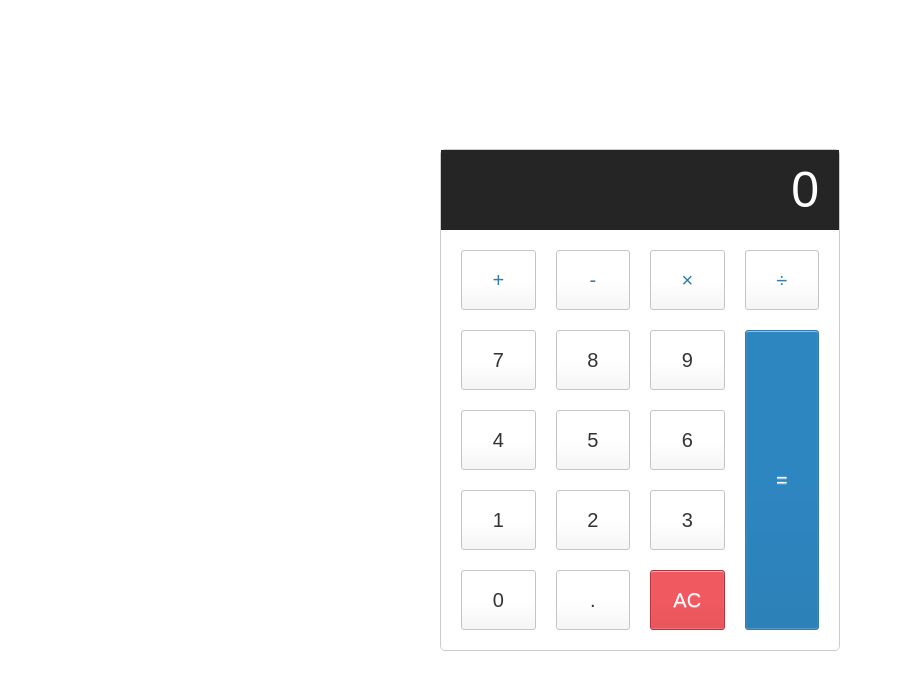
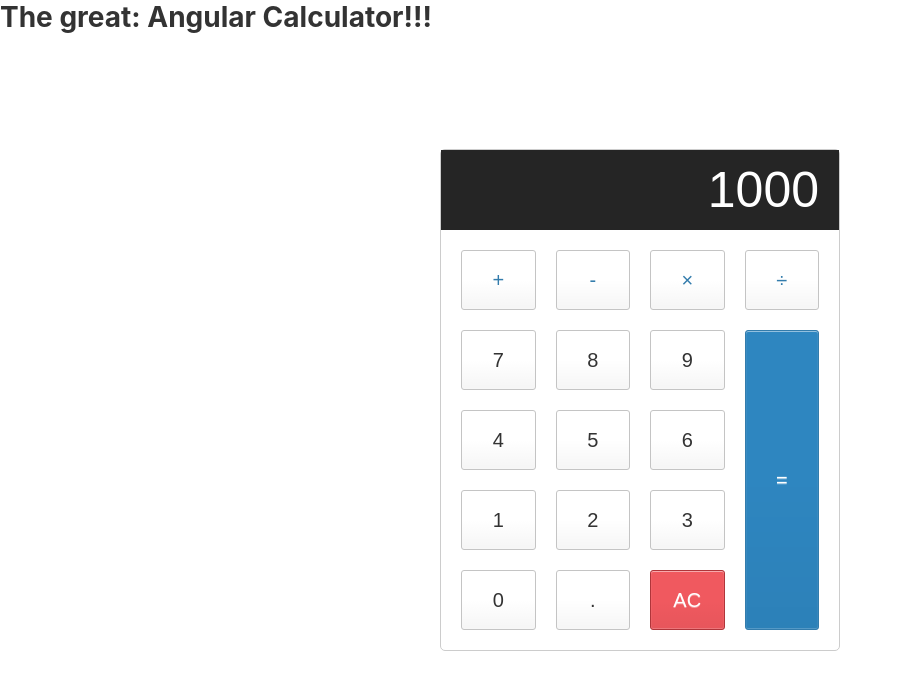
Before and after one commit to davidoster/Angular-Calculator-2, an Angular app: page / in a window 1280 px wide. Shown: the top 690 px of the page, without its empty margins (0-902 px from the left). Built offline with nearby package versions, Linux system fonts and the light colour scheme.

Commit message:
just playing around

```diff
--- a/src/app/calculator/calculator.component.html
+++ b/src/app/calculator/calculator.component.html
@@ -1,6 +1,7 @@
+<h1>The great: {{title}}</h1>
 <div class="calculator">
 
-    <input type="text" class="calculator-screen" value="0" disabled />
+    <input type="text" class="calculator-screen" value="{{finalValue}}" disabled />
 
     <div class="calculator-keys">
 
--- a/src/app/calculator/calculator.component.ts
+++ b/src/app/calculator/calculator.component.ts
@@ -1,4 +1,4 @@
-import { Component, OnInit } from '@angular/core';
+import { Component, OnInit, Input } from '@angular/core';
 
 @Component({
   selector: 'calculator',
@@ -6,10 +6,13 @@ import { Component, OnInit } from '@angular/core';
   styleUrls: ['./calculator.component.css']
 })
 export class CalculatorComponent implements OnInit {
-
+  @Input() title: string = "Angular Calculator!!!";
+  @Input("ref") count: number = 20;
+  finalValue: number = 1000;
   constructor() { }
 
   ngOnInit() {
+    console.log(this.title);
   }
 
 }
```
